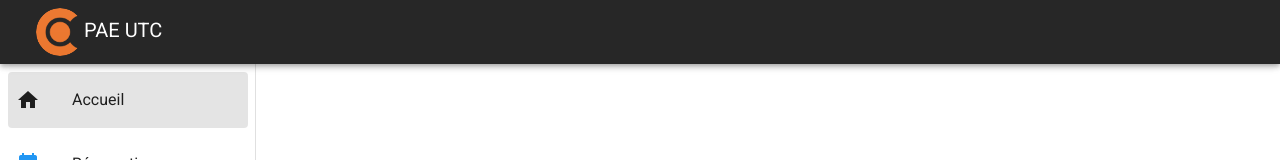
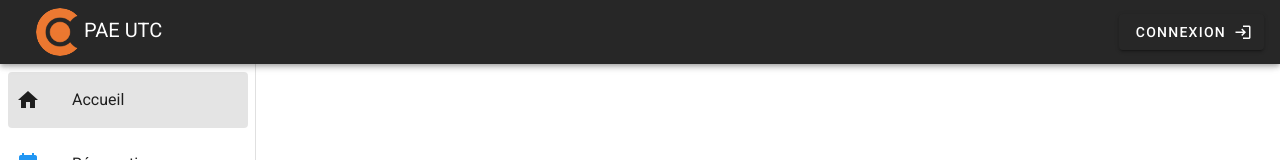
Before and after one commit to lvaroqui/pae-website, a Nuxt app in the folder front/: page / in a window 1280 px wide. Shown: the top 160 px of the page. Built offline with nearby package versions, Linux system fonts and the light colour scheme; no server answers.

Commit message:
Added authentication to front

```diff
--- a/front/layouts/default.vue
+++ b/front/layouts/default.vue
@@ -8,6 +8,16 @@
         </v-avatar>
         <span>PAE UTC</span>
       </v-toolbar-title>
+      <div class="flex-grow-1"></div>
+      <v-btn
+        v-if="!$store.state.auth.isLoggedIn"
+        href="http://localhost:3001/auth"
+      >
+        Connexion <v-icon right>mdi-login</v-icon>
+      </v-btn>
+      <v-btn v-else href="http://localhost:3001/auth/logout">
+        Déconnexion <v-icon right>mdi-logout</v-icon>
+      </v-btn>
     </v-app-bar>
 
     <v-navigation-drawer v-model="drawer" app :clipped="clipped">
@@ -57,7 +67,7 @@ export default {
         {
           title: 'Réservations',
           icon: 'mdi-calendar',
-          to: 'booking',
+          to: '/booking',
           color: 'blue'
         }
       ]
--- a/front/nuxt.config.js
+++ b/front/nuxt.config.js
@@ -38,7 +38,7 @@ export default {
   /*
    ** Plugins to load before mounting the App
    */
-  plugins: [],
+  plugins: ['~/plugins/auth.js'],
   /*
    ** Nuxt.js dev-modules
    */
@@ -69,7 +69,8 @@ export default {
    */
   axios: {
     host: 'localhost',
-    port: '3001'
+    port: '3001',
+    credentials: true
   },
   /*
    ** vuetify module configuration
--- a/front/pages/index.vue
+++ b/front/pages/index.vue
@@ -5,11 +5,6 @@
 <script>
 export default {
   name: 'Accueil',
-  data() {
-    return {
-      helloWorld: ''
-    }
-  },
   head() {
     return {
       title: 'Accueil'
--- /dev/null
+++ b/front/plugins/auth.js
@@ -0,0 +1,16 @@
+import extend from '~/utils/extend-vue-app'
+
+// eslint-disable-next-line require-await
+export default async function({ app }) {
+  extend(app, {
+    mounted() {
+      this.$axios.get('/users/me', { withCredentials: true }).then((res) => {
+        if (res.status === 200) {
+          this.$store.commit('auth/loggedIn', res.data)
+        } else {
+          this.$store.commit('auth/loggedOut')
+        }
+      })
+    }
+  })
+}
--- /dev/null
+++ b/front/store/auth.js
@@ -0,0 +1,15 @@
+export const state = () => ({
+  isLoggedIn: false,
+  user: null
+})
+
+export const mutations = {
+  loggedIn(state, user) {
+    state.isLoggedIn = true
+    state.user = user
+  },
+  loggedOut(state) {
+    state.isLoggedIn = false
+    state.user = null
+  }
+}
--- /dev/null
+++ b/front/utils/extend-vue-app.js
@@ -0,0 +1,6 @@
+export default function extend(app, mixin) {
+  if (!app.mixins) {
+    app.mixins = []
+  }
+  app.mixins.push(mixin)
+}
```
Also changed, not shown: front/store/index.js (added).
